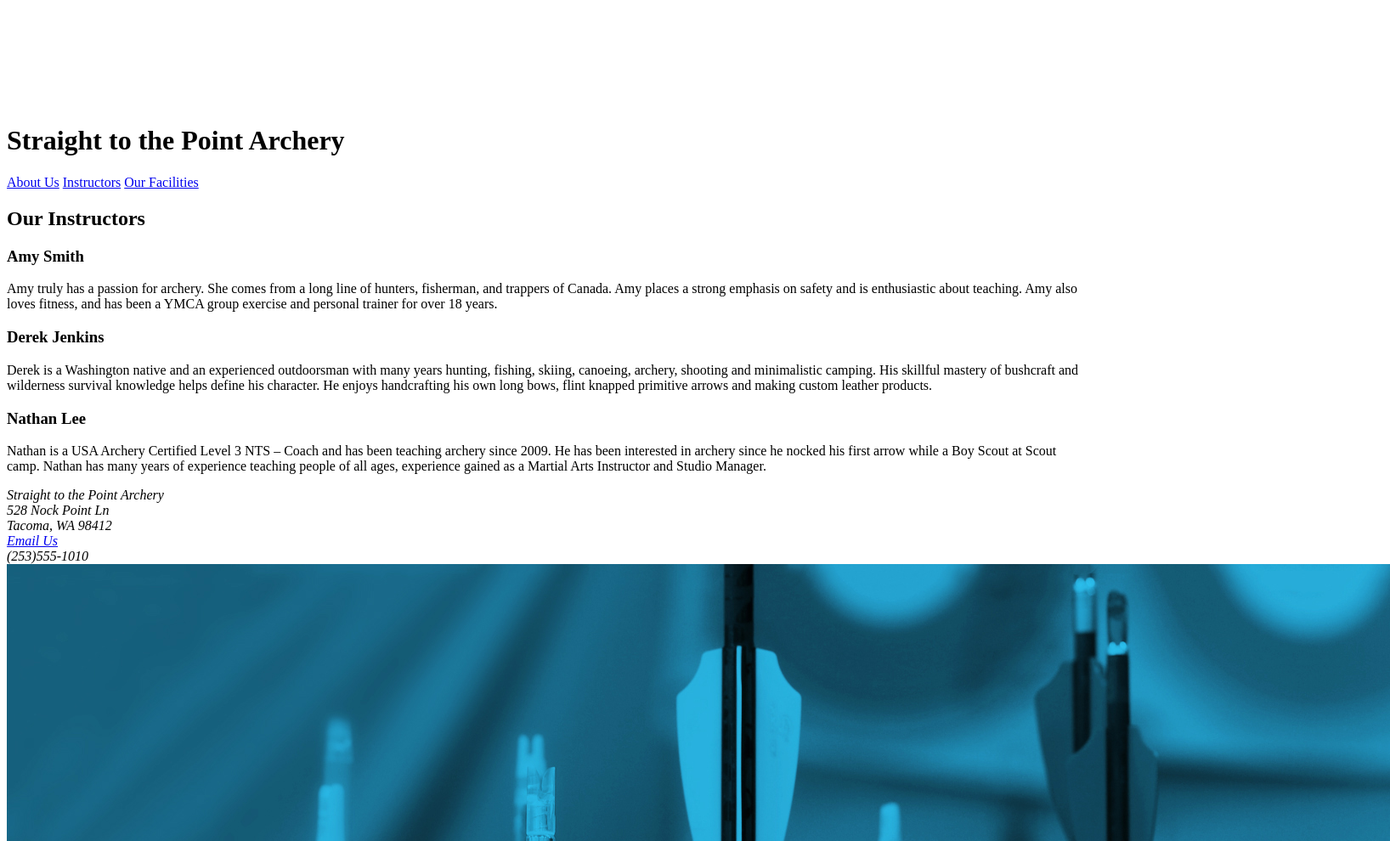
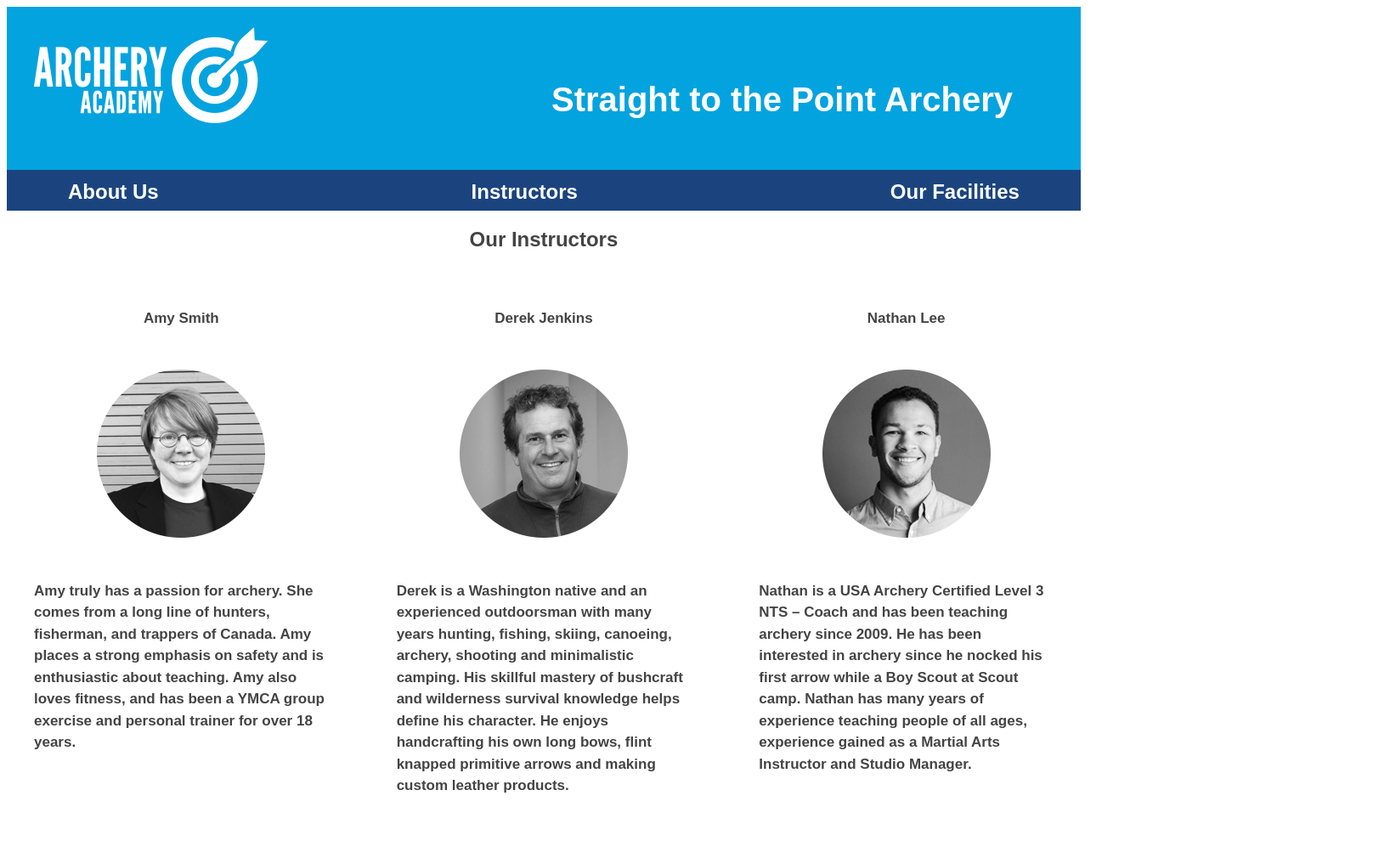
Before and after one commit to ssmorgensen/architecture-project, a plain HTML site: page instructors.html in a window 1280 px wide. Shown: the top 990 px of the page at 85% size, 1636 px wide, since content can reach past the window. Drawn offline with Linux system fonts and the light colour scheme.

Commit message:
began styling instructors page and updated CSS file

```diff
--- a/instructors.html
+++ b/instructors.html
@@ -3,20 +3,27 @@
   <head>
     <meta charset="utf-8">
     <title>Straight to the Point Archery - Instructors</title>
+    <link rel="stylesheet" type="text/css" href="styles/stylesheet.css">
   </head>
-  <body>
-    <a href="index.html">
-      <img src="images/archeryAcademy-logo-white.png" alt="archer academy logo">
+  <body class="container">
+    <div class="header flex-container">
+      <a  href="index.html">
+        <img class="logo" src="images/archeryAcademy-logo-white.png" alt="Archery Academy logo">
       </a>
-    <h1>Straight to the Point Archery</h1>
-    <nav>
+      <h1 class="title">Straight to the Point Archery</h1>
+    </div>
+     <nav class="flex-container">
        <a href="#">About Us</a>
        <a href="instructors.html">Instructors</a>
        <a href="#">Our Facilities</a>
      </nav>
+
+    <div class="main">
       <h2>Our Instructors</h2>
+        <div class="container-instructors">
           <article>
             <h3>Amy Smith</h3>
+            <img src="images/instructor-bio-image2.png" alt="Archery Academy logo">
             <p>Amy truly has a passion for archery. She comes from a long line of hunters, fisherman, and trappers
               of Canada. Amy  places a strong emphasis on safety and is enthusiastic about teaching. Amy also loves
               fitness, and  has been a YMCA group exercise and personal trainer for over 18 years.
@@ -24,6 +31,7 @@
           </article>
           <article>
             <h3>Derek Jenkins</h3>
+            <img src="images/instructor-bio-image1.png" alt="Archery Academy logo">
             <p>Derek is a Washington native and an experienced outdoorsman with many years hunting,
               fishing, skiing, canoeing, archery, shooting and minimalistic camping. His skillful
               mastery of bushcraft and wilderness survival knowledge helps define his character.
@@ -32,11 +40,14 @@
           </article>
           <article>
             <h3>Nathan Lee</h3>
+            <img src="images/instructor-bio-image3.png" alt="Archery Academy logo">
             <p>Nathan is a USA Archery Certified Level 3 NTS – Coach and has been teaching archery since 2009. He has been interested
               in archery since he nocked his first arrow while a Boy Scout at Scout camp. Nathan has many years of experience teaching
               people of all ages, experience gained as a Martial Arts Instructor and Studio Manager.
             </p>
           </article>
+        </div>
+      </div>
     <footer>
       <address>
         Straight to the Point Archery<br>
@@ -45,7 +56,6 @@
         <a href="mailto:archery-education@example.com">Email Us</a><br>
         (253)555-1010
       </address>
-      <img src="images/footerImage.jpg" alt="archer academy logo">
     </footer>
   </body>
 </html>
--- a/styles/stylesheet.css
+++ b/styles/stylesheet.css
@@ -22,7 +22,8 @@ h4 {
 
 p {
   font-size: 17px;
-  font-weight: bold;}
+  font-weight: bold;
+  line-height: 1.5}
 
 nav {
   font-size: 24px;
@@ -38,8 +39,27 @@ a {
 .container {
   display: grid;
   max-width: 1440px;
+  min-height: 1600px;
   grid-template-rows: 2% 8% 2% 3% 72% 13%;
-  grid-template-columns:  5% 30% 30% 30% 5%;}
+  grid-template-columns:  5% 30% 30% 30% 5%;
+  align-content: space-around;}
+
+.header {
+  background-color: #03a3df;
+  color: #ffffff;
+  grid-area: 1 / 1 / 4 / 7;}
+
+.flex-container {
+  display: flex;
+  justify-content: space-between;}
+
+.logo {
+  float: left;
+  padding: 1.5em 2em 2.5em 2em;}
+
+.title {
+  float: right;
+  padding: 1.5em 2em 2.5em 2em;}
 
 .main {
   background-color: #ffffff;
@@ -53,7 +73,7 @@ footer {
   font-weight: bold;
   font-size: 24px;
   background-image: url(../images/footerImage.jpg);
-  padding: 1.5em 1em 1em .5em;}
+  padding: 1em 1em 1em 1em;}
 
 .flex-container {
   display: flex;
@@ -68,7 +88,20 @@ footer {
   color: #ffffff;
   grid-area: 1 / 1 / 4 / 7;}
 
-
 .title {
   float: right;
   padding: 1.5em 2em 2.5em 2em;}
+
+.container-instructors {
+  display: grid;
+  max-width: 1392px;
+  grid-template-rows: 5% 25% 70%;
+  grid-template-columns:  auto auto auto;
+  grid-column-gap: 5em;
+  padding: 2em 1em 2em 1em;}
+
+.container-instructors img {
+  display: block;
+  margin-left: auto;
+  margin-right: auto;
+  padding: 2em 2em 2em 2em;}
```
Also changed, not shown: index.html (+3 -1 lines). Lines whose indentation alone changed are shown as unchanged.
